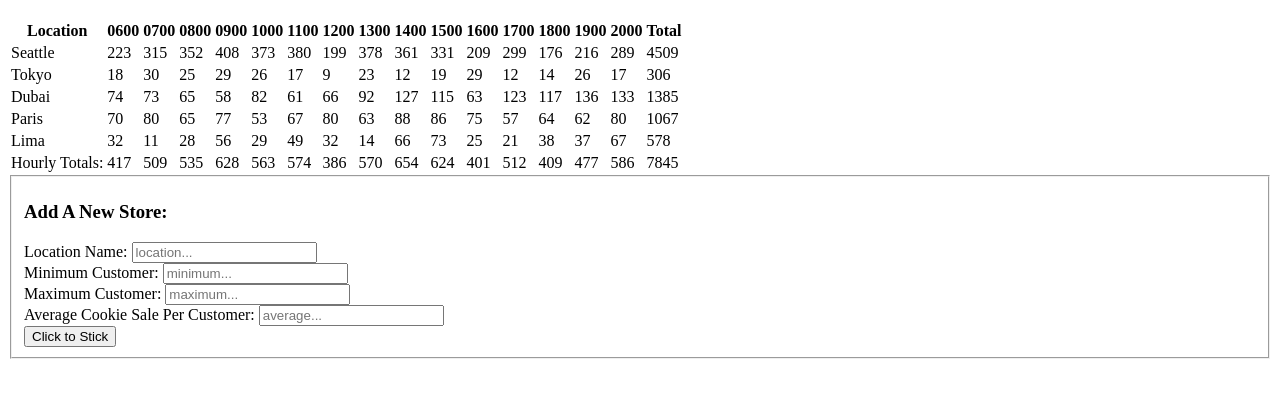
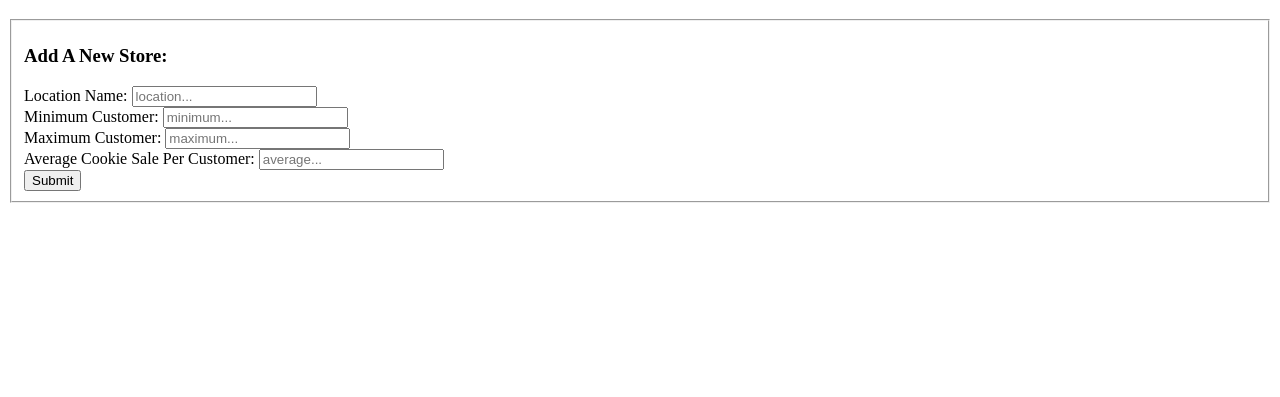
Before and after one commit to DwayneWayneJr/cookie-stand, a plain HTML site: page sales.html in a window 1280 px wide. Shown: the part 61-458 px from the top of the page. Drawn offline with Linux system fonts and the light colour scheme.

Commit message:
form and alert work

```diff
--- a/js/app.js
+++ b/js/app.js
@@ -1,111 +1,111 @@
 
-PatsStore.Hours = ['0600', '0700', '0800', '0900', '1000', '1100', '1200', '1300', '1400', '1500', '1600', '1700', '1800', '1900', '2000'];
+// PatsStore.Hours = ['0600', '0700', '0800', '0900', '1000', '1100', '1200', '1300', '1400', '1500', '1600', '1700', '1800', '1900', '2000'];
 
-PatsStore.allStores = [];
+// PatsStore.allStores = [];
 
-var storeTableData = document.getElementById('storeTableData');
+// var storeTableData = document.getElementById('storeTableData');
 
-PatsStore.allStoresTotal = 0;
+// PatsStore.allStoresTotal = 0;
 
-function PatsStore(locationName, minimumCustomer, maximumCustomer, averageCookieSalePerCustomer) {
-  this.locationName = locationName;
-  this.minimumCustomer = minimumCustomer;
-  this.maximumCustomer = maximumCustomer;
-  this.averageCookieSalePerCustomer = averageCookieSalePerCustomer;
-  this.cookieSalesPerHr = [];
-  this.totalAmountOfCookies = 0;
-  PatsStore.allStores.push(this);
-  this.generateHourlyCookieSales();
-  this.renderStoreRow();
-}
+// function PatsStore(locationName, minimumCustomer, maximumCustomer, averageCookieSalePerCustomer) {
+//   this.locationName = locationName;
+//   this.minimumCustomer = minimumCustomer;
+//   this.maximumCustomer = maximumCustomer;
+//   this.averageCookieSalePerCustomer = averageCookieSalePerCustomer;
+//   this.cookieSalesPerHr = [];
+//   this.totalAmountOfCookies = 0;
+//   PatsStore.allStores.push(this);
+//   this.generateHourlyCookieSales();
+//   this.renderStoreRow();
+// }
 
-PatsStore.prototype.randomCustomer = function (minimum, maximum) {
-  return Math.random() * ((maximum - minimum) + 1) + minimum;
-};
+// PatsStore.prototype.randomCustomer = function (minimum, maximum) {
+//   return Math.random() * ((maximum - minimum) + 1) + minimum;
+// };
 
-PatsStore.prototype.generateHourlyCookieSales = function () {
+// PatsStore.prototype.generateHourlyCookieSales = function () {
 
-  for (var i = 0; i < PatsStore.Hours.length; i++) {
-    var salmonCookies = Math.ceil(this.averageCookieSalePerCustomer * PatsStore.prototype.randomCustomer(this.minimumCustomer, this.maximumCustomer));
-    this.cookieSalesPerHr.push(salmonCookies);
-    this.totalAmountOfCookies += salmonCookies;
-    PatsStore.allStoresTotal += salmonCookies;
-  }
-};
+//   for (var i = 0; i < PatsStore.Hours.length; i++) {
+//     var salmonCookies = Math.ceil(this.averageCookieSalePerCustomer * PatsStore.prototype.randomCustomer(this.minimumCustomer, this.maximumCustomer));
+//     this.cookieSalesPerHr.push(salmonCookies);
+//     this.totalAmountOfCookies += salmonCookies;
+//     PatsStore.allStoresTotal += salmonCookies;
+//   }
+// };
 
-var renderHeaderRow = function () {
-  var tableRowElement = document.createElement('tr');
-  var tableHeaderElement = document.createElement('th');
-  tableHeaderElement.textContent = 'Location';
-  tableRowElement.appendChild(tableHeaderElement);
+// var renderHeaderRow = function () {
+//   var tableRowElement = document.createElement('tr');
+//   var tableHeaderElement = document.createElement('th');
+//   tableHeaderElement.textContent = 'Location';
+//   tableRowElement.appendChild(tableHeaderElement);
 
-  for (var i = 0; i < PatsStore.Hours.length; i++) {
-    var tableDataElement = document.createElement('th');
-    tableDataElement.textContent = PatsStore.Hours[i];
-    tableRowElement.appendChild(tableDataElement);
-  }
+//   for (var i = 0; i < PatsStore.Hours.length; i++) {
+//     var tableDataElement = document.createElement('th');
+//     tableDataElement.textContent = PatsStore.Hours[i];
+//     tableRowElement.appendChild(tableDataElement);
+//   }
 
-  tableDataElement = document.createElement('th');
-  tableDataElement.textContent = 'Total';
-  tableRowElement.appendChild(tableDataElement);
-  storeTableData.appendChild(tableRowElement);
-};
+//   tableDataElement = document.createElement('th');
+//   tableDataElement.textContent = 'Total';
+//   tableRowElement.appendChild(tableDataElement);
+//   storeTableData.appendChild(tableRowElement);
+// };
 
-renderHeaderRow();
+// renderHeaderRow();
 
-PatsStore.prototype.renderStoreRow = function () {
-  var tableRowElement = document.createElement('tr');
-  var tableDataElement = document.createElement('td');
-  tableDataElement.textContent = this.locationName;
-  tableRowElement.appendChild(tableDataElement);
+// PatsStore.prototype.renderStoreRow = function () {
+//   var tableRowElement = document.createElement('tr');
+//   var tableDataElement = document.createElement('td');
+//   tableDataElement.textContent = this.locationName;
+//   tableRowElement.appendChild(tableDataElement);
 
-  for (var i = 0; i < this.cookieSalesPerHr.length; i++) {
-    tableDataElement = document.createElement('td');
-    tableDataElement.textContent = this.cookieSalesPerHr[i];
-    tableRowElement.appendChild(tableDataElement);
-  }
+//   for (var i = 0; i < this.cookieSalesPerHr.length; i++) {
+//     tableDataElement = document.createElement('td');
+//     tableDataElement.textContent = this.cookieSalesPerHr[i];
+//     tableRowElement.appendChild(tableDataElement);
+//   }
 
-  tableDataElement = document.createElement('td');
-  tableDataElement.textContent = this.totalAmountOfCookies;
-  tableRowElement.appendChild(tableDataElement);
-  storeTableData.appendChild(tableRowElement);
-};
+//   tableDataElement = document.createElement('td');
+//   tableDataElement.textContent = this.totalAmountOfCookies;
+//   tableRowElement.appendChild(tableDataElement);
+//   storeTableData.appendChild(tableRowElement);
+// };
 
-PatsStore.prototype.renderFooterRow = function () {
-  var tableRowElement = document.createElement('tr');
-  var tableDataElement = document.createElement('td');
-  tableDataElement.textContent = 'Hourly Totals: ';
-  tableRowElement.appendChild(tableDataElement);
+// PatsStore.prototype.renderFooterRow = function () {
+//   var tableRowElement = document.createElement('tr');
+//   var tableDataElement = document.createElement('td');
+//   tableDataElement.textContent = 'Hourly Totals: ';
+//   tableRowElement.appendChild(tableDataElement);
 
-  for (var i = 0; i < PatsStore.Hours.length; i++) {
-    var storeHourlyTotal = 0;
-    var tableData = document.createElement('td');
+//   for (var i = 0; i < PatsStore.Hours.length; i++) {
+//     var storeHourlyTotal = 0;
+//     var tableData = document.createElement('td');
 
-    for (var j = 0; j < PatsStore.allStores.length; j++) {
-      storeHourlyTotal += PatsStore.allStores[j].cookieSalesPerHr[i];
-      tableData.textContent = storeHourlyTotal;
-      tableRowElement.appendChild(tableData);
-    }
-  }
-  tableDataElement = document.createElement('td');
-  tableDataElement.textContent = PatsStore.allStoresTotal;
-  tableRowElement.appendChild(tableDataElement);
-  storeTableData.appendChild(tableRowElement);
-};
+//     for (var j = 0; j < PatsStore.allStores.length; j++) {
+//       storeHourlyTotal += PatsStore.allStores[j].cookieSalesPerHr[i];
+//       tableData.textContent = storeHourlyTotal;
+//       tableRowElement.appendChild(tableData);
+//     }
+//   }
+//   tableDataElement = document.createElement('td');
+//   tableDataElement.textContent = PatsStore.allStoresTotal;
+//   tableRowElement.appendChild(tableDataElement);
+//   storeTableData.appendChild(tableRowElement);
+// };
 
-function initiateExistingShop() {
-  // var seattle =
-  new PatsStore('Seattle', 23, 65, 6.3);
-  new PatsStore('Tokyo', 3, 24, 1.2);
-  new PatsStore('Dubai', 11, 38, 3.7);
-  new PatsStore('Paris', 20, 38, 2.3);
-  new PatsStore('Lima', 2, 16, 4.6);
-  // console.log(seattle);
-}
+// function initiateExistingShop() {
+//   // var seattle =
+//   new PatsStore('Seattle', 23, 65, 6.3);
+//   new PatsStore('Tokyo', 3, 24, 1.2);
+//   new PatsStore('Dubai', 11, 38, 3.7);
+//   new PatsStore('Paris', 20, 38, 2.3);
+//   new PatsStore('Lima', 2, 16, 4.6);
+//   // console.log(seattle);
+// }
 
-initiateExistingShop();
+// initiateExistingShop();
 
-PatsStore.prototype.renderFooterRow();
+// PatsStore.prototype.renderFooterRow();
 
 
 var allPatsStores = [];
@@ -124,10 +124,11 @@ function PatsAddNew(locationName, minimumCustomer, maximumCustomer, averageCooki
 console.log('allStores: ', allPatsStores);
 
 var addStoreButton = document.getElementById('pats-form-addStore');
-addStoreButton.addEventListener('click to stick', patsNewStore);
+addStoreButton.addEventListener('submit', patsNewStore);
 
-function patsNewStore(event) {
+function patsNewStore(PatsStore) {
   event.preventDefault();
+  console.log('event.target.location_name.value', event.target.location_name.value);
 
   var locationName = event.target.location_name.value;
   var minimumCustomer = event.target.minimum_customer.value;
@@ -136,7 +137,7 @@ function patsNewStore(event) {
 
   alert (`${locationName} ${minimumCustomer} ${maximumCustomer} ${averageCookieSalePerCustomer}`);
 
-  new PatsStore(+locationName, +minimumCustomer, +maximumCustomer, +averageCookieSalePerCustomer);
+  new PatsStore(locationName, +minimumCustomer, +maximumCustomer, +averageCookieSalePerCustomer);
   console.log('allPatsStores: ', allPatsStores);
 
   event.target.location_name.value = null;
--- a/sales.html
+++ b/sales.html
@@ -31,7 +31,7 @@
         <input id = "average_cookie_sale_per_customer"
         type = "text" placeholder = "average..."/><br />
 
-        <button type = "click_to_stick" name = "click_to_stick" value = "click_to_stick" id = "submitToNewStore"> Click to Stick</button>
+        <button type = "submit" name = "submit" value = "submit" id = "submitToNewStore">Submit</button>
 
       </fieldset>
     </form>
```
